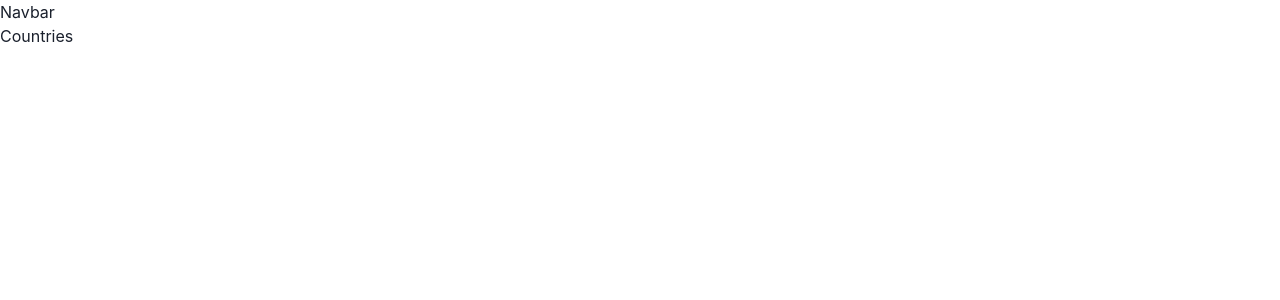
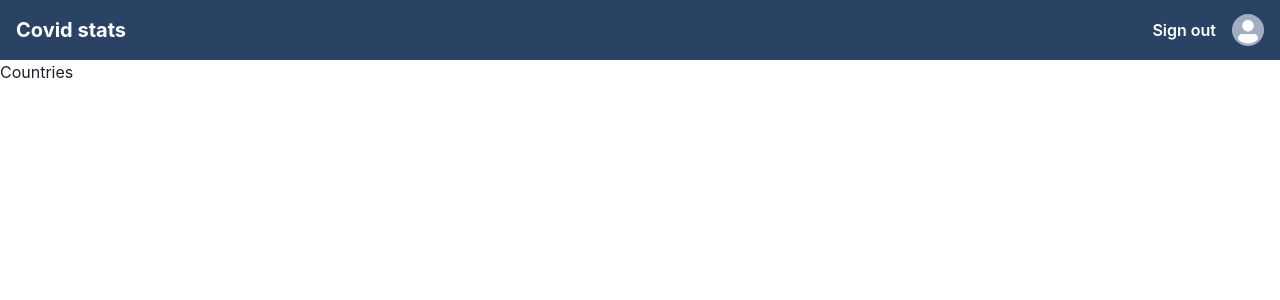
Before and after one commit to arielger/covid-stats, a React (Create React App) app: page /countries in a window 1280 px wide. Shown: the top 300 px of the page. Built offline with nearby package versions, Linux system fonts and the light colour scheme; sample sign-in values are in the browser's storage.

Commit message:
Add NavBar component with sign out

```diff
--- a/src/api.ts
+++ b/src/api.ts
@@ -14,10 +14,11 @@ export const logInWithEmail = async ({
   await delay(2000);
 
   // Fake auth responses
-  if (email === "test@test.com" && password === "test1234") {
+  if (email === "john.doe@test.com" && password === "test1234") {
     return Promise.resolve({
       email,
-      username: "John Doe",
+      name: "John Doe",
+      avatar: "https://uifaces.co/our-content/donated/n4Ngwvi7.jpg",
     });
   } else {
     return Promise.reject();
--- a/src/components/NavBar.tsx
+++ b/src/components/NavBar.tsx
@@ -1,11 +1,32 @@
 import * as React from "react";
-// import { Link } from "react-router-dom";
+import { Flex, Heading, Avatar, Button } from "@chakra-ui/react";
+
+import { useAuth } from "../modules/auth";
 
 function NavBar() {
+  const {
+    auth: { user },
+    actions: { signOut },
+  } = useAuth();
+
+  console.log("user", user);
+
   return (
-    <div>
-      <h2>Navbar</h2>
-    </div>
+    <Flex
+      w="100%"
+      h="60px"
+      justifyContent="space-between"
+      alignItems="center"
+      backgroundColor="blue.800"
+      color="white"
+      px={4}
+    >
+      <Heading size="md">Covid stats</Heading>
+      <Button onClick={signOut} variant="link" ml="auto" mr="4" color="white">
+        Sign out
+      </Button>
+      <Avatar size="sm" src={user?.avatar} name={user?.name} />
+    </Flex>
   );
 }
 
--- a/src/modules/auth.tsx
+++ b/src/modules/auth.tsx
@@ -8,7 +8,8 @@ type AuthState = {
   isAuthenticated: boolean;
   user?: {
     email: string;
-    username: string;
+    name: string;
+    avatar?: string;
   };
 };
 
@@ -16,6 +17,7 @@ type ContextType = {
   auth: AuthState;
   actions: {
     signIn: any;
+    signOut: () => void;
   };
 };
 
@@ -44,6 +46,12 @@ export const AuthProvider = ({ children }: { children: React.ReactNode }) => {
         });
       },
     }),
+    signOut: () => {
+      localStorage.removeItem("auth");
+      setAuth({
+        isAuthenticated: false,
+      });
+    },
   };
 
   return (
```
